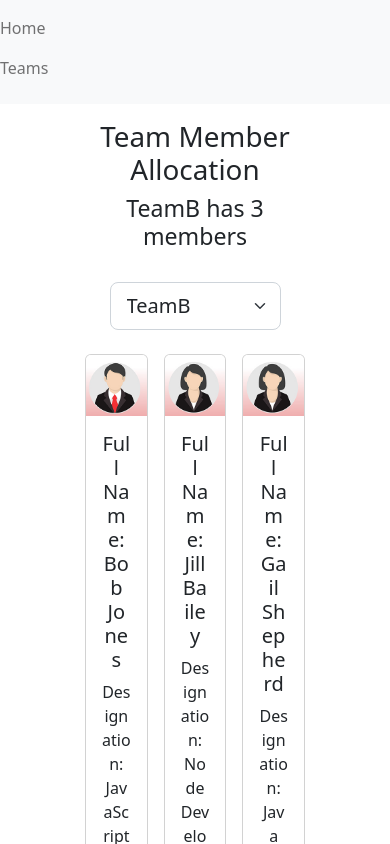
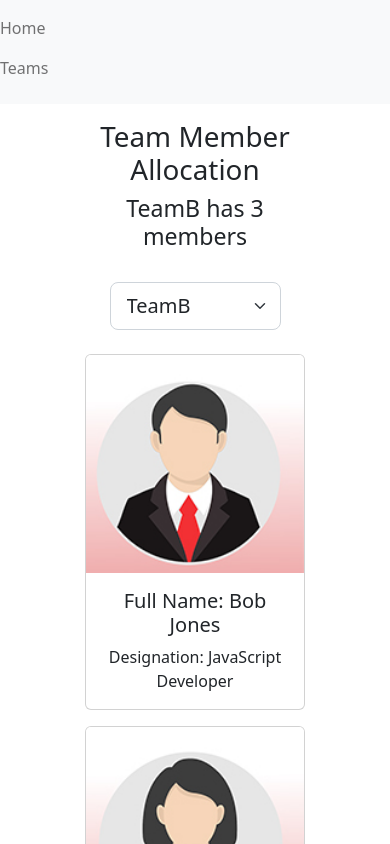
Before and after one commit to shkiperoO/TeamTracker, a React (Vite) app: page / in a window 390 px wide. Shown: the top 844 px of the page. Built offline with nearby package versions, Linux system fonts and the light colour scheme.

Commit message:
Restructuring components + adaptive

```diff
--- a/src/App.css
+++ b/src/App.css
@@ -13,3 +13,8 @@ body {
 h1,h2,h3,h4,h5,p{
   text-align: center;
 }
+@media only screen and (max-width:600px){
+  .card-collection{
+    grid-template-columns: 1fr;
+  }
+}
--- a/src/Employees.jsx
+++ b/src/Employees.jsx
@@ -1,6 +1,5 @@
-
-import femaleProfile from './images/femaleProfile.jpg';
-import maleProfile from './images/maleProfile.jpg';
+import Teams from './Teams.jsx';
+import TeamMembers from './TeamMembers.jsx'
 
 const Employees = ({ handleEmployeeCardClick,handleTeamSelectionChange,employees,selectedTeam}) => {
 
@@ -8,33 +7,14 @@ const Employees = ({ handleEmployeeCardClick,handleTeamSelectionChange,employees
     <main className='container'>
       <div className="row justify-content-center mt-3 mb-3">
         <div className="col-6">
-          <select className='form-select form-select-lg' value={selectedTeam} onChange={handleTeamSelectionChange}>
-            <option value='TeamA'>TeamA</option>
-            <option value='TeamB'>TeamB</option>
-            <option value='TeamC'>TeamC</option>
-            <option value='TeamD'>TeamD</option>
-          </select>
+          <Teams selectedTeam ={selectedTeam} handleTeamSelectionChange={handleTeamSelectionChange}/>
         </div>
       </div>
       <div className="row justify-content-center mt-3 mb-3">
         <div className="col-8">
             <div className="card-collection">
-              {
-                employees.map((employee) =>(
-                  <div key={employee.id} id={employee.id} className={(employee.teamName === selectedTeam?'card m-2 standout':'card m-2')} style={{ cursor: 'pointer'}}
-                    onClick={handleEmployeeCardClick}>
-                    {(employee.gender === 'male')?<img src={maleProfile} className="card-img-top"/>:
-                                                  <img src={femaleProfile} className="card-img-top"/>
-                    }
-                    <div className='card-body'>
-                      <h5 className='card-title'>Full Name: {employee.fullName}</h5>
-                      <p className='card-text'>Designation: {employee.designation}</p>
-                    </div>
-
-                  </div>
-                )
-                  )
-              }
+                <TeamMembers selectedTeam={selectedTeam} employees={employees}
+                             handleEmployeeCardClick={handleEmployeeCardClick} />
             </div>
           </div>
       </div>
--- /dev/null
+++ b/src/TeamMemberCard.jsx
@@ -0,0 +1,22 @@
+import femaleProfile from './images/femaleProfile.jpg';
+import maleProfile from './images/maleProfile.jpg';
+
+const TeamMemberCard = ({selectedTeam, employee, handleEmployeeCardClick}) => {
+
+  return (
+
+    <div key={employee.id} id={employee.id} className={(employee.teamName === selectedTeam?'card m-2 standout':'card m-2')}
+         style={{ cursor: 'pointer'}} onClick={handleEmployeeCardClick}>
+                    {(employee.gender === 'male')?<img src={maleProfile} className="card-img-top"/>:
+                                                  <img src={femaleProfile} className="card-img-top"/>
+                    }
+                    <div className='card-body'>
+                      <h5 className='card-title'>Full Name: {employee.fullName}</h5>
+                      <p className='card-text'>Designation: {employee.designation}</p>
+                    </div>
+
+    </div>
+  )
+
+}
+export default TeamMemberCard;
--- /dev/null
+++ b/src/TeamMembers.jsx
@@ -0,0 +1,13 @@
+import TeamMemberCard from './TeamMemberCard.jsx'
+
+const TeamMembers = ({selectedTeam, employees, handleEmployeeCardClick}) => {
+
+  return (
+     employees.map((employee)=>(
+       <TeamMemberCard employee={employee} handleEmployeeCardClick={handleEmployeeCardClick} selectedTeam={selectedTeam} />
+     ))
+
+  )
+
+}
+export default TeamMembers;
--- /dev/null
+++ b/src/Teams.jsx
@@ -0,0 +1,14 @@
+const Teams = ({selectedTeam,handleTeamSelectionChange}) => {
+
+  return (
+     <select className='form-select form-select-lg' value={selectedTeam} onChange={handleTeamSelectionChange}>
+            <option value='TeamA'>TeamA</option>
+            <option value='TeamB'>TeamB</option>
+            <option value='TeamC'>TeamC</option>
+            <option value='TeamD'>TeamD</option>
+          </select>
+
+  )
+
+}
+export default Teams;
```
